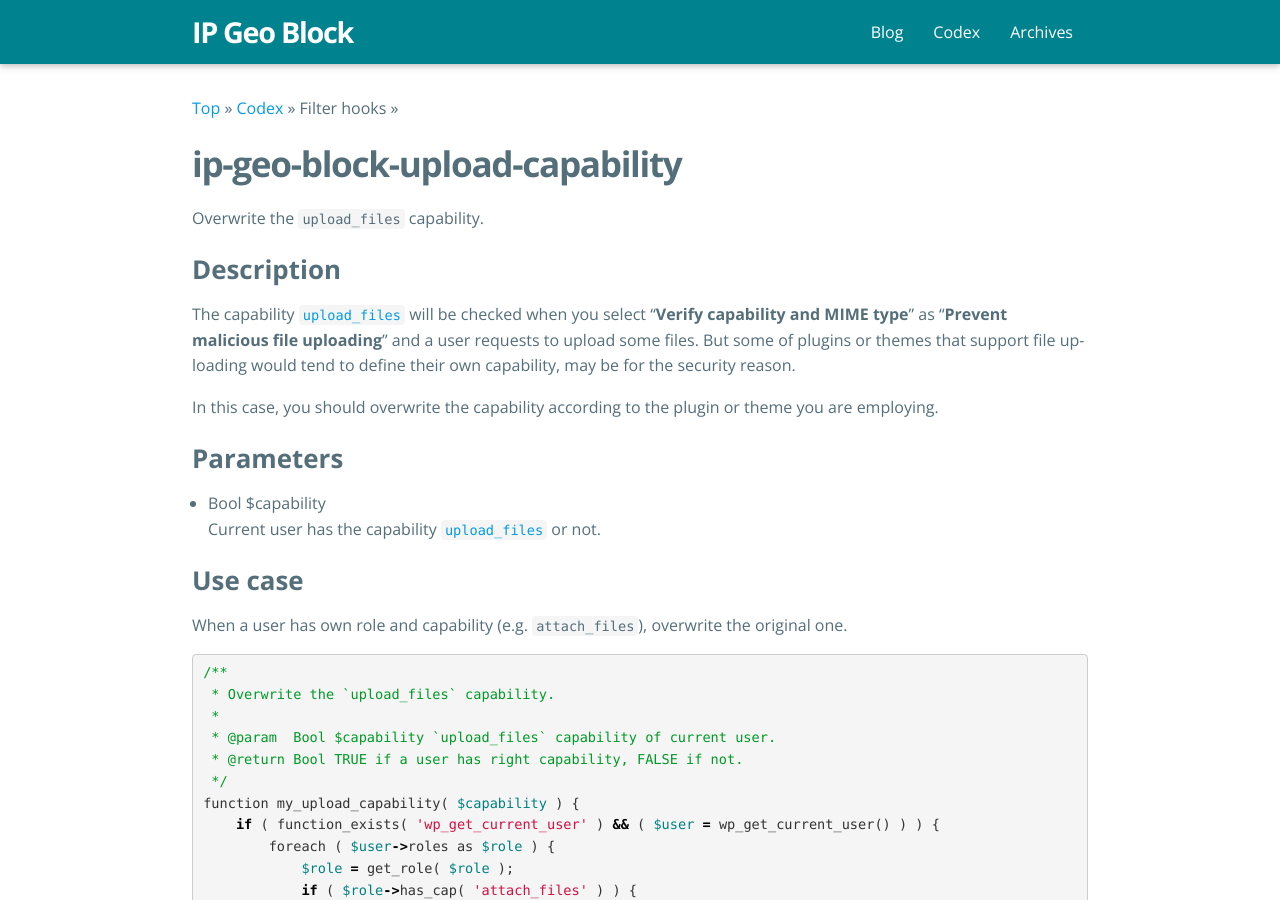
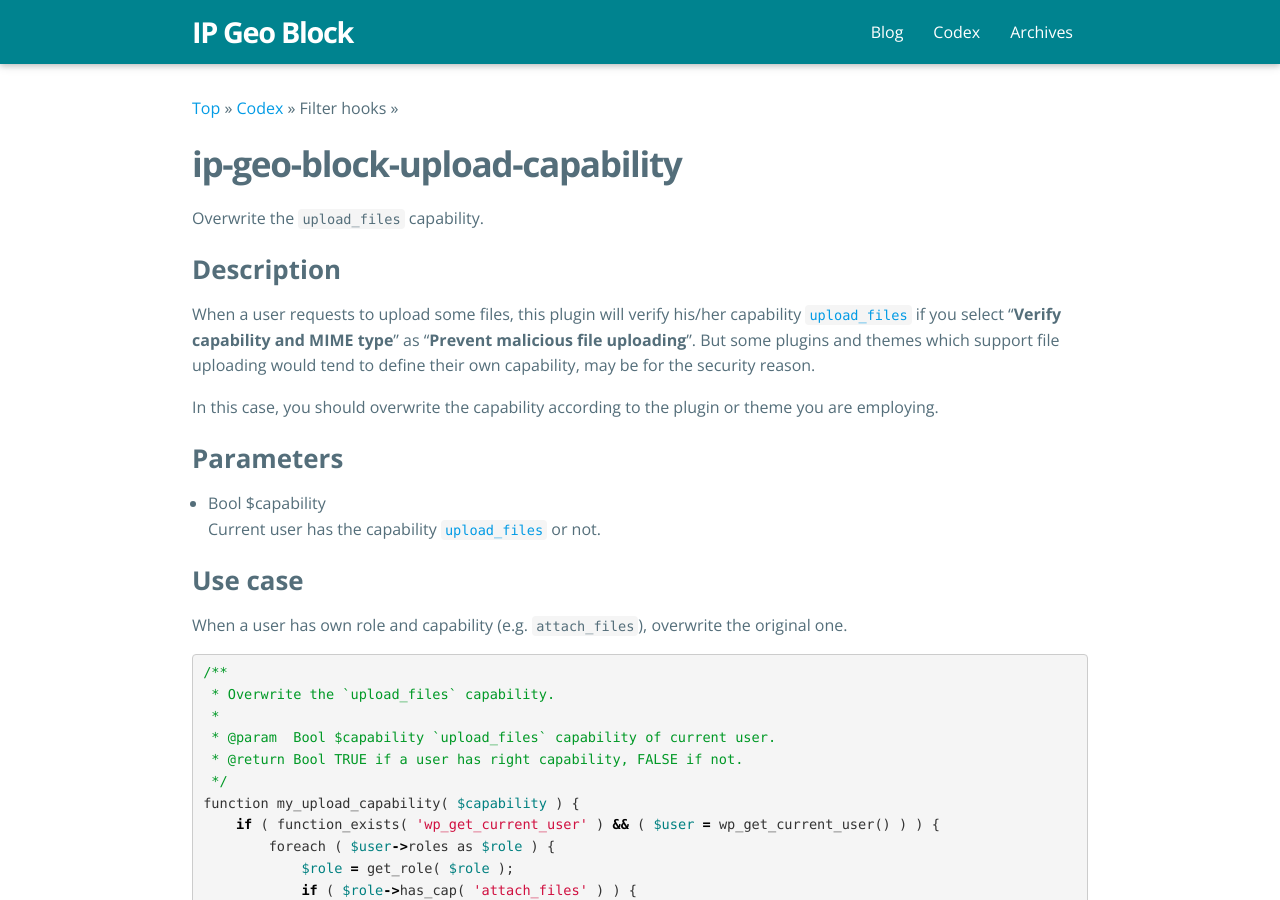
Before and after one commit to tokkonopapa/WordPress-IP-Geo-Block, a Jekyll site: the page built from _codex/99. Filter hooks/ip-geo-block-upload-capability.md, in a window 1280 px wide and 900 px high. Built offline with Jekyll 4.4.1, drawn with Linux system fonts in a browser that asks for light colours; some web fonts are replaced.

Commit message:
Update codex.

```diff
--- a/_codex/99. Filter hooks/ip-geo-block-upload-capability.md
+++ b/_codex/99. Filter hooks/ip-geo-block-upload-capability.md
@@ -12,11 +12,11 @@
 
 ### Description ###
 
-The capability [`upload_files`][UPLOAD-FILES] will be checked when you select
-"**Verify capability and MIME type**" as "**Prevent malicious file uploading**"
-and a user requests to upload some files. But some of plugins or themes that
-support file uploading would tend to define their own capability, may be for
-the security reason.
+When a user requests to upload some files, this plugin will verify his/her
+capability [`upload_files`][UPLOAD-FILES] if you select "**Verify capability
+and MIME type**" as "**Prevent malicious file uploading**". But some plugins
+and themes which support file uploading would tend to define their own
+capability, may be for the security reason.
 
 In this case, you should overwrite the capability according to the plugin or
 theme you are employing.
```
